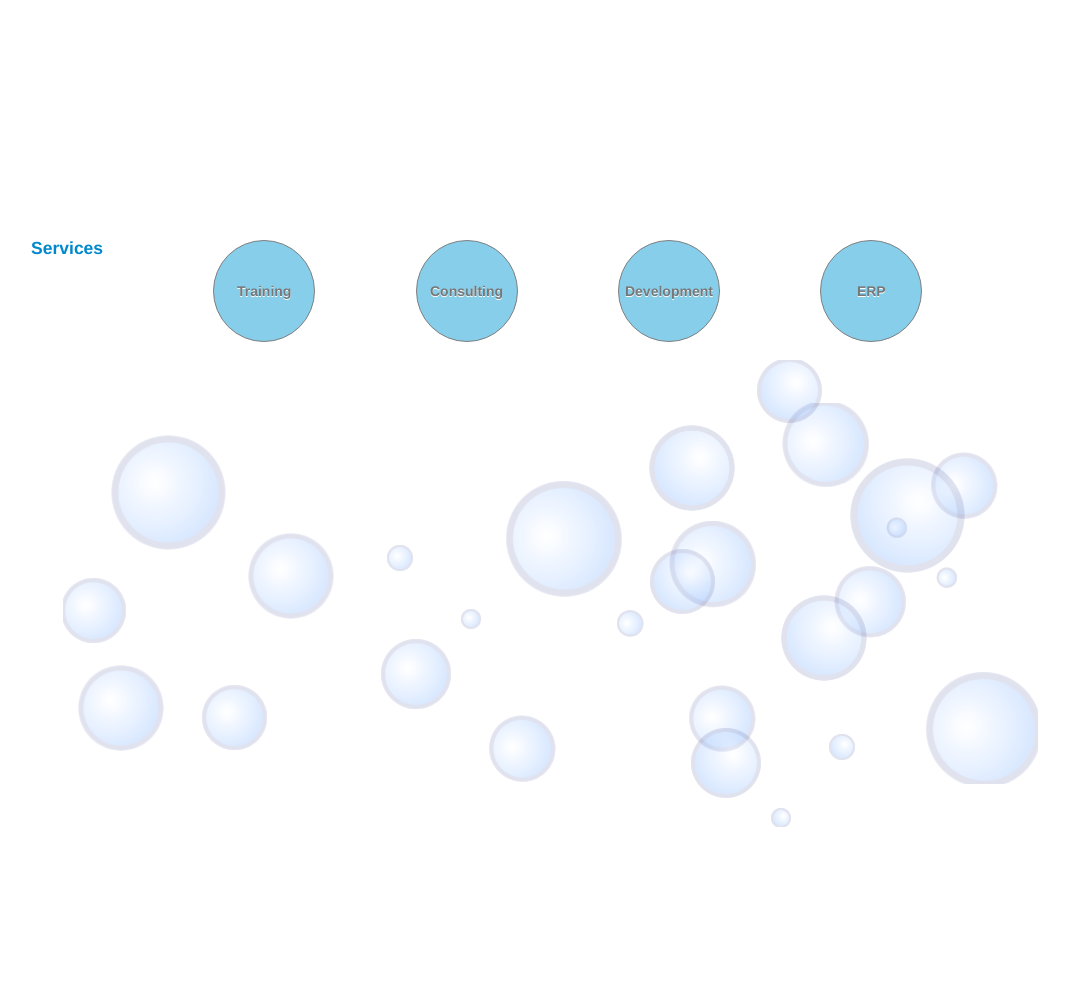
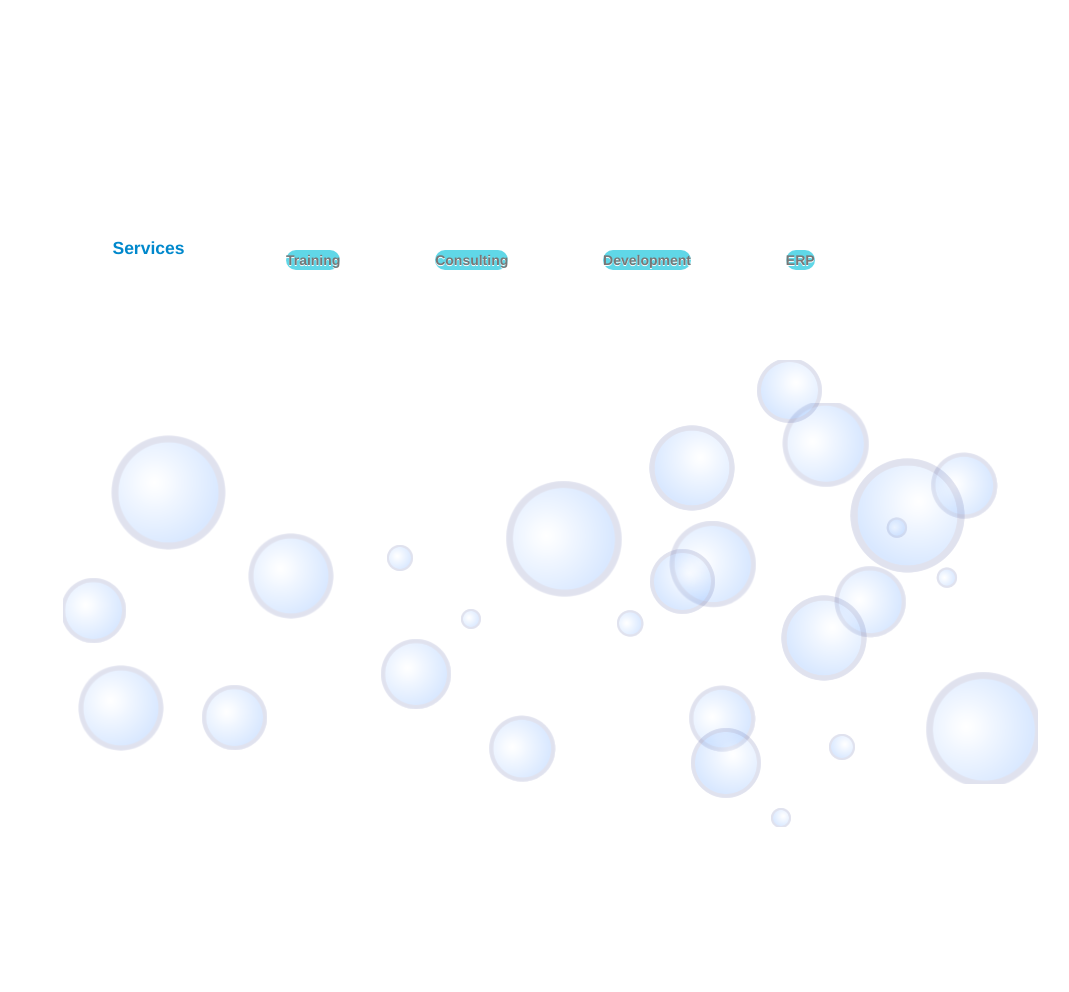
Before and after one commit to dmalikcs/django-krunksystems, a Django app: template templates/index.html in a window 1280 px wide. Shown: the part 1407-2399 px from the top of the page, without its empty margins (90-1159 px from the left). Run offline with Django 3.2, Linux system fonts and the light colour scheme; the template is opened without the code that fills it: values that come from a table or form of the project are taken from there, others are empty; parts of the project's set-up code (start-up, migrations or seed data) failed here and were passed over; some libraries are stand-ins or nearby versions.

Commit message:
circles aligned and modified

```diff
--- a/static/css/krunk_services.css
+++ b/static/css/krunk_services.css
@@ -1,6 +1,7 @@
 .service_nav
 {
     padding-top:3%;
+    margin-left:7.5%;
 }
 
 .service_nav .navbar-inner
@@ -21,16 +22,51 @@
     box-shadow:none;
     margin-right:0;
 }
-.training_circle
+
+.services_circle
+{
+    width:150px;
+    height:100px;
+    border:2px solid #343435;
+    text-align:center;
+    margin-top:5%;
+}
+
+.services_circle h4
+{
+    margin-top:25%;
+    text-shadow:none;
+    color:#343435;
+}
+.main_circle
 {
     width:100px;
     height:100px;
-    border:1px solid grey;
+    border:2px solid #343435;
     text-align:center;
-    background-color:skyblue;
 }
 
-.training_circle h5
+.main_circle h5
 {
     margin-top:40%;
+    text-shadow:none;
+    color:#343435;
 }
+
+.training_circle
+{
+    background-color:#60d7e7;
+}
+
+.consulting_circle
+{
+    background-color:#de57e4;
+}
+.development_circle
+{
+    background-color:#00c90b;
+}
+.erp_circle
+{
+    background-color:#dfa300;
+}
```
